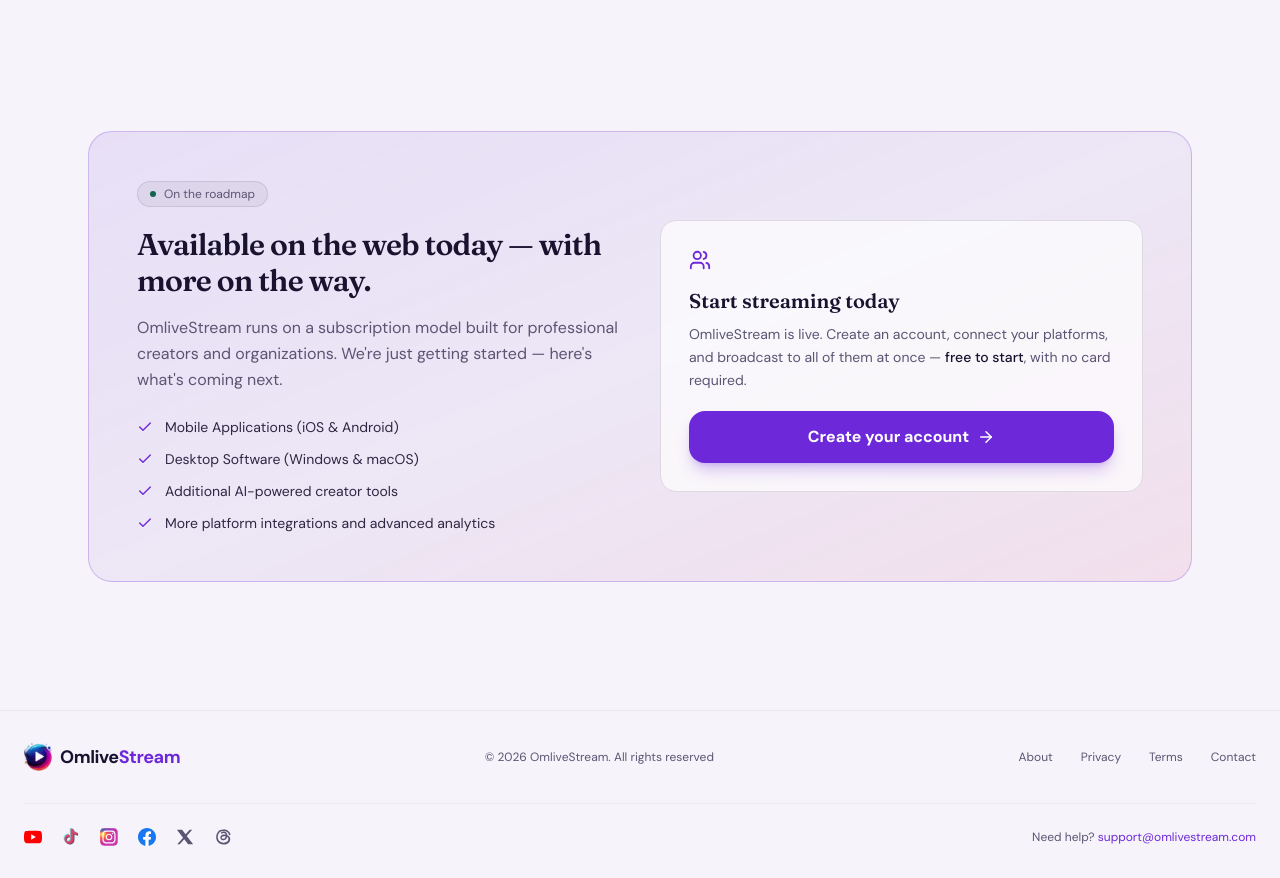
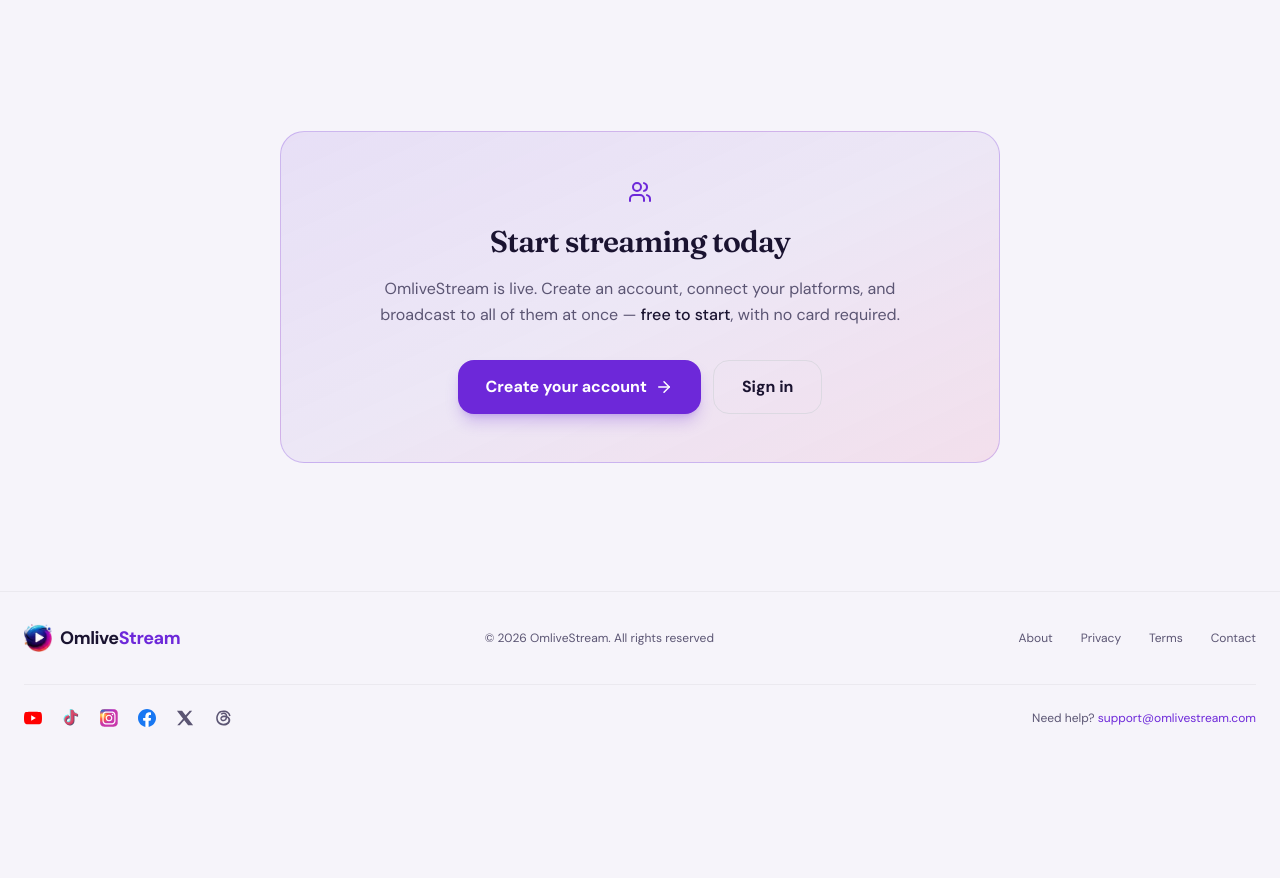
Before and after one commit to DammyTechh/OmLivestream, a Next.js app in the folder frontend/: page /about in a window 1280 px wide. Shown: the part 2900-3778 px from the top of the page. After the commit the page ends 3659 px from the top, so only its background shows below. Built offline with nearby package versions, Linux system fonts and the light colour scheme.

Commit message:
frontend

```diff
--- a/frontend/src/components/landing/AboutContent.tsx
+++ b/frontend/src/components/landing/AboutContent.tsx
@@ -3,8 +3,7 @@ import Link from 'next/link';
 import { motion } from 'framer-motion';
 import {
   Radio, MessageSquare, Gauge, Video, Wand2, Scissors, SlidersHorizontal,
-  Users, Clock, TrendingUp, Layers, Sparkles, ArrowRight, Check,
-} from 'lucide-react';
+  Users, Clock, TrendingUp, Layers, Sparkles, ArrowRight, } from 'lucide-react';
 
 const FEATURES = [
   { Icon: Radio,             title: 'Multi-Platform Streaming', desc: 'Broadcast to Facebook, TikTok, Instagram, Twitch, YouTube and more at once — from a single unified dashboard.' },
@@ -39,13 +38,6 @@ const VALUE = [
   { Icon: Gauge,      text: 'Improve stream quality with intelligent network optimization.' },
   { Icon: Wand2,      text: 'Repurpose live content faster with AI-assisted editing.' },
   { Icon: Radio,      text: 'Eliminate multiple devices and complicated streaming setups.' },
-];
-
-const ROADMAP = [
-  'Mobile Applications (iOS & Android)',
-  'Desktop Software (Windows & macOS)',
-  'Additional AI-powered creator tools',
-  'More platform integrations and advanced analytics',
 ];
 
 const reveal = {
@@ -209,49 +201,41 @@ export function AboutContent() {
         </div>
       </section>
 
-      {/* Roadmap + waitlist */}
+        {/* Sign-up call to action.
+
+            The roadmap panel that used to sit here has been removed. Listing
+            unreleased features on a live product invites the question of when
+            they arrive, and the answer is not one we can commit to yet — so it
+            was raising expectations rather than earning sign-ups. The single
+            action remains, now centred and given the whole width. */}
         <section className="relative py-20">
-        <div className="mx-auto max-w-6xl px-6">
+          <div className="mx-auto max-w-3xl px-6">
             <motion.div
               {...reveal}
-            className="rounded-3xl bg-gradient-to-br from-primary/10 via-primary-deep/[0.06] to-accent/10 border border-primary/25 p-8 md:p-12"
+              className="rounded-3xl bg-gradient-to-br from-primary/10 via-primary-deep/[0.06] to-accent/10 border border-primary/25 p-8 md:p-12 text-center"
             >
-            <div className="grid lg:grid-cols-2 gap-10 items-center">
-              <div>
-                <div className="inline-flex items-center gap-2 px-3 py-1 rounded-full bg-veil/5 border border-veil/10 text-xs text-muted mb-5">
-                  <span className="w-1.5 h-1.5 rounded-full bg-success animate-pulse" /> On the roadmap
-                </div>
+              <Users size={24} className="text-primary mx-auto mb-5" />
               <h2 className="font-display text-2xl md:text-3xl font-semibold tracking-tight mb-4">
-                  Available on the web today — with more on the way.
+                Start streaming today
               </h2>
-                <p className="text-muted leading-relaxed mb-6">
-                  OmliveStream runs on a subscription model built for professional creators and
-                  organizations. We're just getting started — here's what's coming next.
+              <p className="text-muted leading-relaxed mb-8 max-w-xl mx-auto">
+                OmliveStream is live. Create an account, connect your platforms, and broadcast
+                to all of them at once — <span className="text-text font-medium">free to
+                start</span>, with no card required.
               </p>
-                <ul className="space-y-3">
-                  {ROADMAP.map((r, i) => (
-                    <li key={i} className="flex items-center gap-3 text-sm text-text/90">
-                      <Check size={16} className="text-primary shrink-0" />
-                      {r}
-                    </li>
-                  ))}
-                </ul>
-              </div>
-              <div className="rounded-2xl bg-surface/70 border border-border p-7">
-                <Users size={22} className="text-primary mb-4" />
-                <h3 className="font-display text-xl font-semibold mb-2">Start streaming today</h3>
-                <p className="text-sm text-muted leading-relaxed mb-5">
-                  OmliveStream is live. Create an account, connect your platforms, and
-                  broadcast to all of them at once — <span className="text-text font-medium">free
-                  to start</span>, with no card required.
-                </p>
+              <div className="flex flex-col sm:flex-row gap-3 justify-center">
                 <Link
                   href="/auth/signup"
-                  className="w-full inline-flex items-center justify-center gap-2 py-3.5 rounded-2xl bg-primary text-white font-semibold hover:bg-primary/90 transition shadow-lg shadow-primary/25"
+                  className="inline-flex items-center justify-center gap-2 px-7 py-3.5 rounded-2xl bg-primary text-white font-semibold hover:bg-primary/90 transition shadow-lg shadow-primary/25"
                 >
                   Create your account <ArrowRight size={18} />
                 </Link>
-              </div>
+                <Link
+                  href="/auth/signin"
+                  className="inline-flex items-center justify-center px-7 py-3.5 rounded-2xl border border-border text-text font-semibold hover:bg-veil/5 transition"
+                >
+                  Sign in
+                </Link>
               </div>
             </motion.div>
           </div>
--- a/frontend/src/lib/urls.ts
+++ b/frontend/src/lib/urls.ts
@@ -42,17 +42,22 @@ export const SOCIAL_URL = {
   youtube:   social(process.env.NEXT_PUBLIC_SOCIAL_YOUTUBE,   'https://www.youtube.com/@omlivestream_madeeasy'),
   tiktok:    social(process.env.NEXT_PUBLIC_SOCIAL_TIKTOK,    'https://www.tiktok.com/@omlivestreammade'),
   instagram: social(process.env.NEXT_PUBLIC_SOCIAL_INSTAGRAM, 'https://www.instagram.com/omlivestream_madeeasy'),
-  // A /share/ link, not a vanity URL. It resolves, but a canonical
-  // facebook.com/<pagename> URL is a stronger `sameAs` signal — set the env var
-  // once the Page has a username.
-  facebook:  social(process.env.NEXT_PUBLIC_SOCIAL_FACEBOOK,  'https://www.facebook.com/share/1GnjmjSrtF/'),
+  facebook:  social(process.env.NEXT_PUBLIC_SOCIAL_FACEBOOK,  'https://www.facebook.com/omlivestream'),
   x:         social(process.env.NEXT_PUBLIC_SOCIAL_X,         'https://x.com/omlive_stream'),
   threads:   social(process.env.NEXT_PUBLIC_SOCIAL_THREADS,   'https://www.threads.com/@omlivestream_madeeasy'),
 } as const;
 
 export type SocialKey = keyof typeof SOCIAL_URL;
 
-/** Handles, derived from the URLs above — used for display (@name) only. */
+/**
+ * The handle shown next to each icon, taken from the last path segment.
+ *
+ * This briefly needed a hardcoded exception: Facebook's link was a
+ * `/share/1GnjmjSrtF/` URL, and deriving a name from it produced
+ * "@1GnjmjSrtF" in the footer — a share id presented as an account name. With
+ * a real vanity URL in place the derivation works for every platform again,
+ * so the exception is gone rather than left behind as dead configuration.
+ */
 export const SOCIAL_HANDLE: Record<SocialKey, string> = Object.fromEntries(
   Object.entries(SOCIAL_URL).map(([k, url]) => {
     const last = url.replace(/\/+$/, '').split('/').pop() ?? '';
```
Lines whose indentation alone changed are shown as unchanged.
